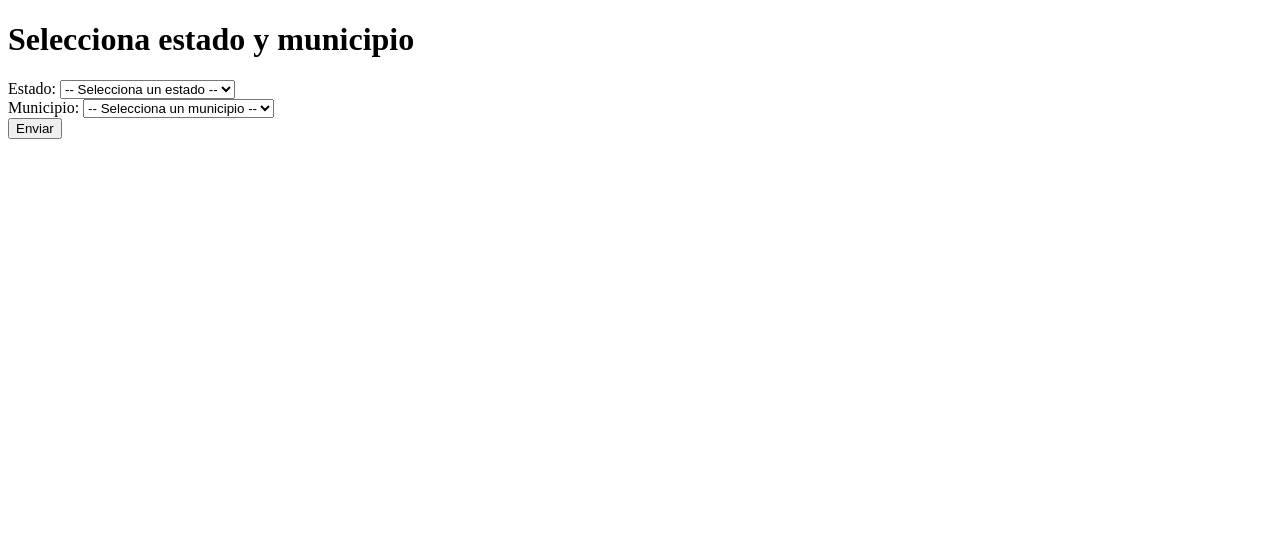
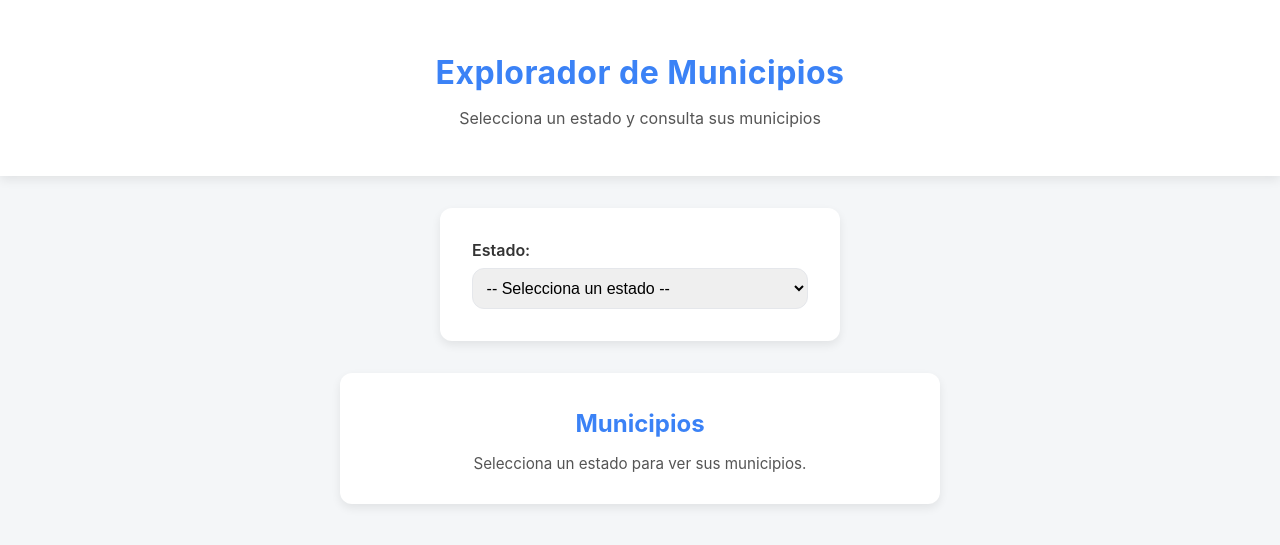
Before and after one commit to Nayelis3/DjangoAJAX_Practica, a Django app: template estados/templates/form_estado_municipio.html in a window 1280 px wide. Shown: the top 545 px of the page. Run offline with Django 5.2, Linux system fonts and the light colour scheme; the template is opened without the code that fills it: values that come from a table or form of the project are taken from there, others are empty; data comes from the database, SQL or seed files in the repository; both versions use the stored data as it was after the commit.

Commit message:
-Se integran los archivos estado_municipio.js y estilos.css mediante el sistema de archivos estáticos. -El javascript construye dinámicamente una tabla segíun la respuesta JSON.

```diff
--- a/django_ajax/settings.py
+++ b/django_ajax/settings.py
@@ -116,6 +116,9 @@ USE_TZ = True
 # https://docs.djangoproject.com/en/5.2/howto/static-files/
 
 STATIC_URL = 'static/'
+STATICFILES_DIRS = [
+    BASE_DIR / "estados" / "static",
+]
 
 # Default primary key field type
 # https://docs.djangoproject.com/en/5.2/ref/settings/#default-auto-field
--- a/estados/admin.py
+++ b/estados/admin.py
@@ -1,3 +1,6 @@
 from django.contrib import admin
+from .models import Estado, Municipio
 
 # Register your models here.
+admin.site.register(Estado)
+admin.site.register(Municipio)
--- /dev/null
+++ b/estados/static/estados/css/estilos.css
@@ -0,0 +1,132 @@
+:root {
+  --bg-color: #f4f6f8;
+  --primary: #3b82f6;
+  --primary-light: #60a5fa;
+  --text-color: #222;
+  --border-color: #e5e7eb;
+  --radius: 12px;
+  --shadow: 0 4px 10px rgba(0, 0, 0, 0.08);
+  --font-main: 'Inter', system-ui, sans-serif;
+}
+
+* {
+  box-sizing: border-box;
+  transition: all 0.2s ease;
+}
+
+body {
+  font-family: var(--font-main);
+  background-color: var(--bg-color);
+  margin: 0;
+  padding: 0;
+  color: var(--text-color);
+}
+
+header {
+  text-align: center;
+  padding: 2rem 1rem;
+  background: white;
+  box-shadow: var(--shadow);
+}
+
+header h1 {
+  color: var(--primary);
+  margin-bottom: 0.5rem;
+  letter-spacing: 0.5px;
+}
+
+.subtitle {
+  color: #555;
+  font-size: 1rem;
+}
+
+.form-card {
+  background: white;
+  max-width: 400px;
+  margin: 2rem auto;
+  padding: 2rem;
+  border-radius: var(--radius);
+  box-shadow: var(--shadow);
+}
+
+.form-group {
+  display: flex;
+  flex-direction: column;
+  gap: 0.5rem;
+}
+
+label {
+  font-weight: 600;
+  color: #333;
+}
+
+select {
+  padding: 0.6rem;
+  border: 1px solid var(--border-color);
+  border-radius: var(--radius);
+  font-size: 1rem;
+  cursor: pointer;
+}
+
+select:focus {
+  outline: none;
+  border-color: var(--primary);
+  box-shadow: 0 0 0 2px var(--primary-light);
+}
+
+.table-section {
+  max-width: 600px;
+  margin: 2rem auto;
+  padding: 1rem;
+  background: white;
+  border-radius: var(--radius);
+  box-shadow: var(--shadow);
+  overflow-x: auto;
+}
+
+.table-section h2 {
+  text-align: center;
+  margin-bottom: 1rem;
+  color: var(--primary);
+}
+
+table {
+  width: 100%;
+  border-collapse: collapse;
+  border-radius: var(--radius);
+  overflow: hidden;
+}
+
+thead {
+  background-color: var(--primary);
+  color: white;
+}
+
+th, td {
+  text-align: left;
+  padding: 0.8rem 1rem;
+  border-bottom: 1px solid var(--border-color);
+}
+
+tbody tr:hover {
+  background-color: #f9fafb;
+}
+
+.hidden {
+  display: none;
+}
+
+
+.info-msg {
+  text-align: center;
+  color: #555;
+  margin-top: 1rem;
+  font-size: 0.95rem;
+}
+
+.error-msg {
+  color: #dc2626;
+  text-align: center;
+  margin-top: 0.5rem;
+  font-weight: bold;
+}
--- /dev/null
+++ b/estados/static/estados/js/estado_municipio.js
@@ -0,0 +1,65 @@
+function getCookie(name) {
+  let cookieValue = null;
+  if (document.cookie && document.cookie !== "") {
+    const cookies = document.cookie.split(";");
+    for (let cookie of cookies) {
+      cookie = cookie.trim();
+      if (cookie.startsWith(name + "=")) {
+        cookieValue = decodeURIComponent(cookie.substring(name.length + 1));
+        break;
+      }
+    }
+  }
+  return cookieValue;
+}
+
+document.addEventListener("DOMContentLoaded", () => {
+  const estadoSelect = document.getElementById("estado");
+  const municipiosTable = document.getElementById("municipios-table");
+  const tbody = municipiosTable.querySelector("tbody");
+  const mensaje = document.getElementById("mensaje");
+
+  estadoSelect.addEventListener("change", () => {
+    const estadoId = estadoSelect.value;
+    mensaje.textContent = "Cargando municipios...";
+    municipiosTable.classList.add("hidden");
+    tbody.innerHTML = "";
+
+    if (!estadoId) {
+      mensaje.textContent = "Selecciona un estado para ver sus municipios.";
+      return;
+    }
+
+    fetch(`/ajax/municipios/?estado_id=${estadoId}`, {
+      headers: {
+        "X-Requested-With": "XMLHttpRequest",
+        "X-CSRFToken": getCookie("csrftoken"),
+      },
+    })
+      .then((response) => {
+        if (!response.ok) throw new Error(`Error HTTP: ${response.status}`);
+        return response.json();
+      })
+      .then((data) => {
+        if (!data.municipios || data.municipios.length === 0) {
+          mensaje.textContent = "No hay municipios disponibles para este estado.";
+          municipiosTable.classList.add("hidden");
+          return;
+        }
+
+        mensaje.textContent = "";
+        municipiosTable.classList.remove("hidden");
+
+        data.municipios.forEach((m, i) => {
+          const row = document.createElement("tr");
+          row.innerHTML = `<td>${i + 1}</td><td>${m.nombre}</td>`;
+          tbody.appendChild(row);
+        });
+      })
+      .catch((error) => {
+        mensaje.textContent = "Error al cargar municipios. Inténtalo de nuevo.";
+        municipiosTable.classList.add("hidden");
+        console.error(error);
+      });
+  });
+});
--- a/estados/templates/form_estado_municipio.html
+++ b/estados/templates/form_estado_municipio.html
@@ -1,34 +1,49 @@
 <!DOCTYPE html>
-<html>
+<html lang="es">
 <head>
-  <meta charset="utf-8">
-  <title>Selecciona estado y municipio</title>
+  <meta charset="utf-8" />
+  <title>Selección de Estado y Municipio</title>
   {% load static %}
-  <script src="{% static 'js/estado_municipio.js' %}"></script>
+  <link rel="stylesheet" href="{% static 'estados/css/estilos.css' %}">
+  <script src="{% static 'estados/js/estado_municipio.js' %}" defer></script>
 </head>
 <body>
-  <h1>Selecciona estado y municipio</h1>
-  <form method="post" id="form-estado-muni">
+  <header>
+    <h1>Explorador de Municipios</h1>
+    <p class="subtitle">Selecciona un estado y consulta sus municipios</p>
+  </header>
+
+  <main>
+    <section class="form-card">
+      <form id="estadoForm" method="post">
         {% csrf_token %}
+        <div class="form-group">
           <label for="estado">Estado:</label>
-    <select id="estado" name="estado">
+          <select id="estado" name="estado" required>
             <option value="">-- Selecciona un estado --</option>
             {% for e in estados %}
               <option value="{{ e.id }}">{{ e.nombre }}</option>
             {% endfor %}
           </select>
+        </div>
+      </form>
+    </section>
 
-    <br>
+    <section id="municipios-section" class="table-section">
+      <h2>Municipios</h2>
+      <p id="mensaje" class="info-msg">Selecciona un estado para ver sus municipios.</p>
 
-    <label for="municipio">Municipio:</label>
-    <select id="municipio" name="municipio">
-      <option value="">-- Selecciona un municipio --</option>
-    </select>
-
-    <br>
-
-    <button type="submit">Enviar</button>
-  </form>
+      <table id="municipios-table" class="hidden">
+        <thead>
+          <tr>
+            <th>#</th>
+            <th>Nombre del Municipio</th>
+          </tr>
+        </thead>
+        <tbody></tbody>
+      </table>
+    </section>
+  </main>
 
 </body>
 </html>
--- a/estados/views.py
+++ b/estados/views.py
@@ -33,4 +33,4 @@ class MunicipioAjaxView(View):
 
 def formulario_estado_municipio(request):
     estados = Estado.objects.all().order_by('nombre')
-    return render(request, 'estados/templates/form_estado_municipio.html', {'estados': estados})
+    return render(request, 'form_estado_municipio.html', {'estados': estados})
```
Also changed, not shown: db.sqlite3. Lines whose indentation alone changed are shown as unchanged.
